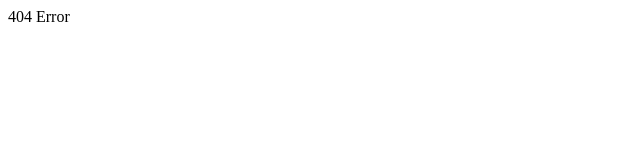
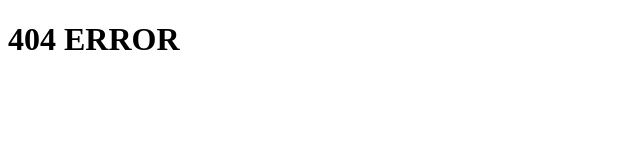
Before and after one commit to BasedSoup/basedsoup.github.io, a plain HTML site: page 404.html in a window 1280 px wide. Shown: the whole page, without its empty margins (0-640 px from the left). Drawn offline with Linux system fonts and the light colour scheme.

Commit message:
Restored 404 to origin

```diff
--- a/404/index.html
+++ b/404.html
@@ -5,7 +5,5 @@
 	<meta name="viewport" content="width=device-width, initial-scale=1.0">
 	<title>404</title>
 </head>
-<body>
-	404 Error
-</body>
+<h1>404 ERROR</h1>
 </html>
```
Also changed, not shown: 404/style.css (deleted), 1 other file.
